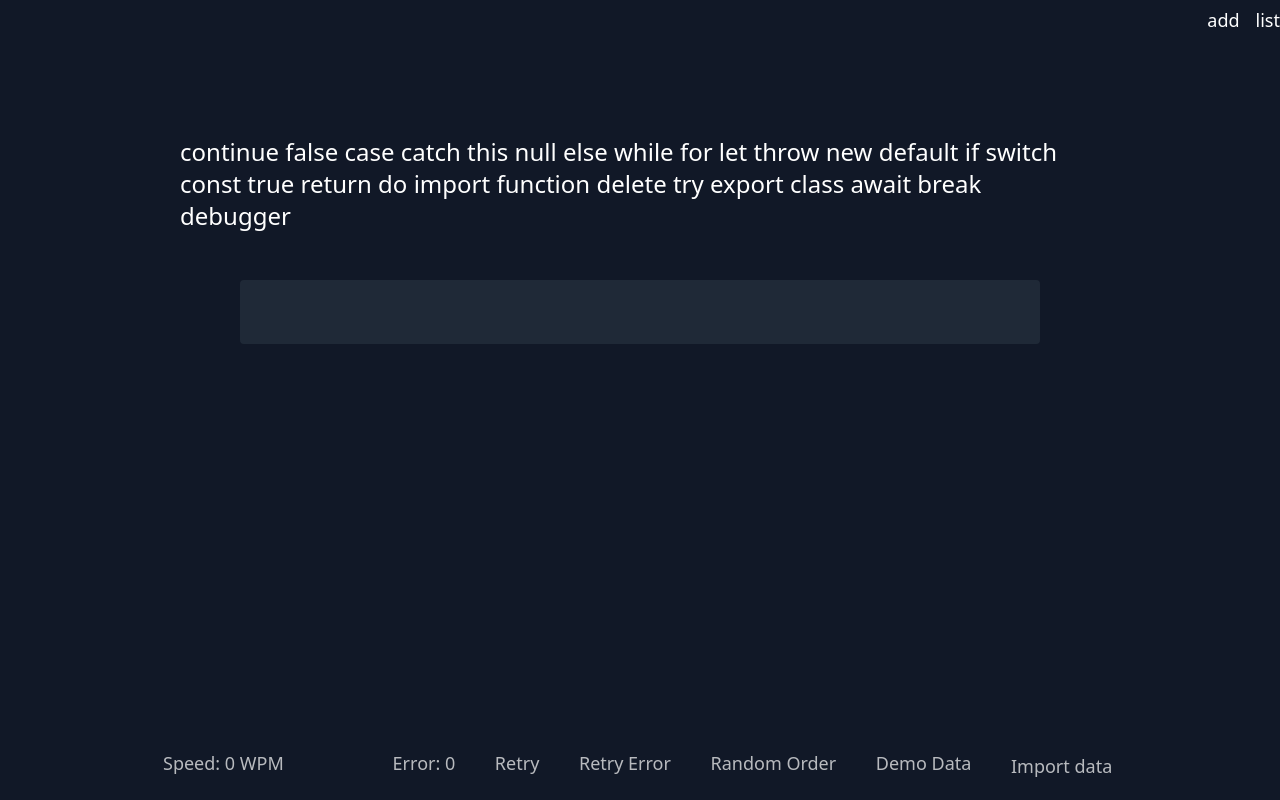
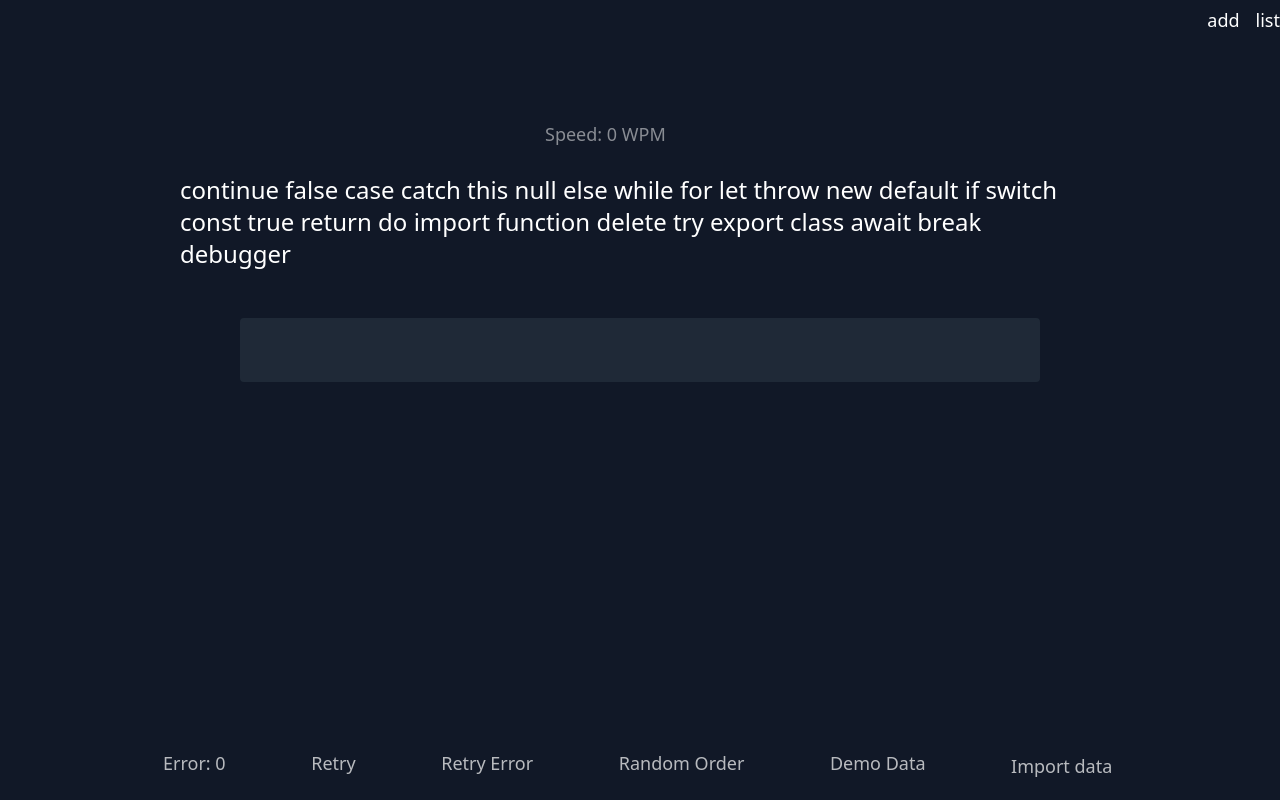
Before and after one commit to freeliu/typing-training, a Vue app: page / in a window 1280 px wide. Built offline with nearby package versions, Linux system fonts and the light colour scheme.

Commit message:
fix error count bug

```diff
--- a/src/views/TypingTraining.vue
+++ b/src/views/TypingTraining.vue
@@ -15,7 +15,7 @@ const speed = ref(0)
 const errorCount = ref(0)
 
 const inputText = ref('')
-const isStarted=ref(false)
+const isStarted = ref(false)
 const startTime = ref(0)
 const endTime = ref(0)
 
@@ -46,7 +46,7 @@ watch(isStarted, (value, oldValue) => {
 function checkInput(event: InputEvent) {
   endTime.value = new Date().getTime()
   // replace multiple spaces with single space
-  inputText.value=inputText.value.replace(/\s\s+/g, ' ')
+  inputText.value = inputText.value.replace(/\s\s+/g, ' ')
 
   // calculate speed
   const timeDiff = (endTime.value - startTime.value) / 1000
@@ -58,6 +58,7 @@ function checkInput(event: InputEvent) {
     let char = sentences.value[index]
     if (inputText.value[index] !== char && index < inputText.value.length) {
       errorCount.value++
+      break
     }
   }
 
@@ -90,7 +91,7 @@ function reset() {
   speed.value = 0
   textAreaElement.value.focus()
   errorSet = new Set<string>()
-  isStarted.value=false
+  isStarted.value = false
 }
 
 const vUpdateErrorWord: Directive = {
@@ -112,7 +113,7 @@ function retryErrorWords() {
 }
 
 function randomOrder() {
-  let array=sentences.value.split(' ')
+  let array = sentences.value.split(' ')
   let currentIndex = array.length
   let randomIndex
   while (currentIndex != 0) {
@@ -123,7 +124,6 @@ function randomOrder() {
   sentences.value = array.join(' ')
   reset()
 }
-
 </script>
 
 <template>
@@ -133,7 +133,10 @@ function randomOrder() {
         <router-link class="link" to="/add">add</router-link>
         <router-link class="ml-4 link" to="/list">list</router-link>
       </div>
-      <div v-update class="text-2xl mb-8 mt-20 p-4 box-content flex flex-wrap max-w-[920px]">
+      <div class="flex justify-center text-lg opacity-50 mt-20 mb-2.5"  :style="{ width: contentStyle.width }">
+        <div style="min-width: 190px">Speed: {{ speed }} WPM</div>
+      </div>
+      <div v-update class="text-2xl mb-8  p-4 box-content flex flex-wrap max-w-[920px]">
         <span
           v-for="(word, wordIndex) in sentences.split(' ')"
           :key="word + wordIndex"
@@ -157,10 +160,9 @@ function randomOrder() {
           <span>&nbsp;</span>
         </span>
       </div>
-
       <textarea
         v-model="inputText"
-        @keydown='isStarted=true'
+        @keydown="isStarted = true"
         :style="contentStyle"
         ref="textAreaElement"
         autofocus
@@ -169,12 +171,13 @@ function randomOrder() {
         @input="checkInput"
       />
 
+
       <div
         class="flex justify-between text-lg opacity-70 infos mt-auto mb-5"
         :style="{ width: contentStyle.width }"
       >
-        <div style="min-width: 190px">Speed: {{ speed }} WPM</div>
         <div>Error: {{ errorCount }}</div>
+
         <div class="link" @click="reset">Retry</div>
         <div class="link" @click="retryErrorWords">Retry Error</div>
         <div class="link" @click="randomOrder">Random Order</div>
```
